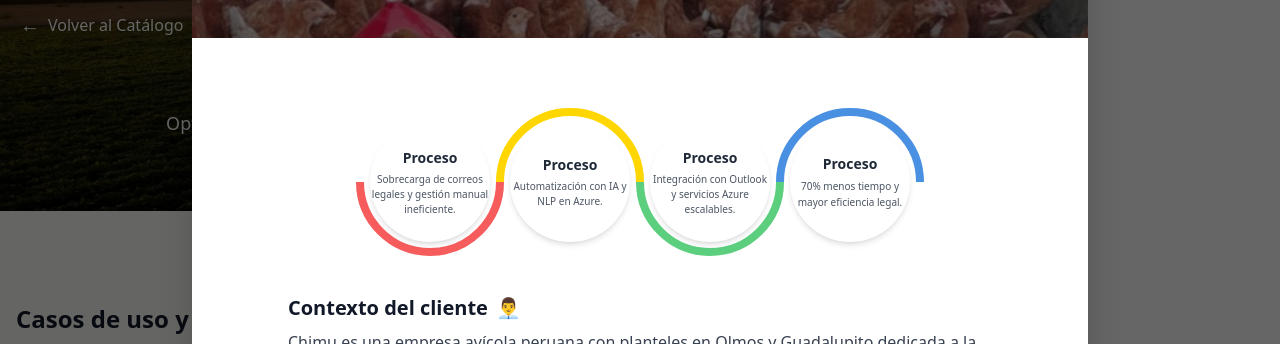
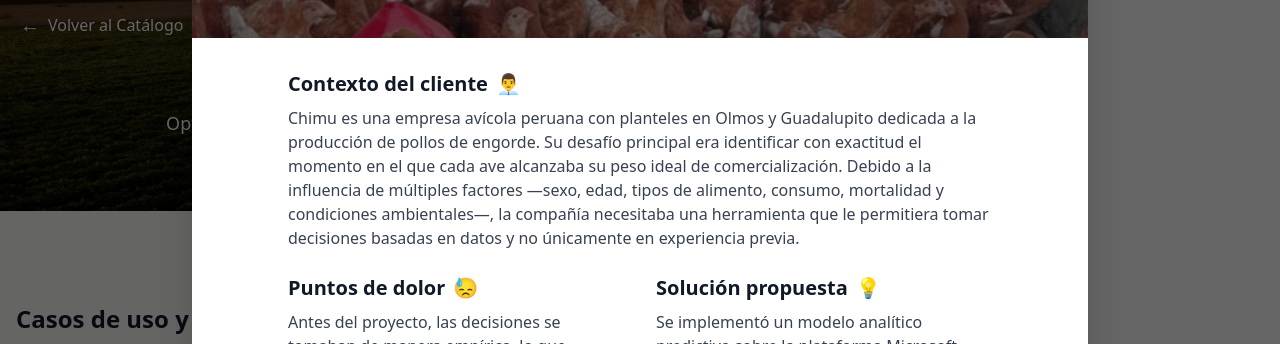
Before and after one commit to PiConsulting/catalogo_pi, a React (Vite) app: page /categoria/agro in a window 1280 px wide. Both pictures are taken after a click on the element 241 px from the left and 671 px from the top of the page. Shown: the part 222-566 px from the top of the page. Built offline with nearby package versions, Linux system fonts and the light colour scheme; the HTML template or start-up script is replaced by a standard one.

Commit message:
se agrego de forma dinamica la parte de proceso

```diff
--- a/src/components/CaseCard.jsx
+++ b/src/components/CaseCard.jsx
@@ -101,6 +101,7 @@ const CaseCard = ({caseItem, categorySlug, caseIndex}) => {
 
             {/* Secciones dinámicas */}
             <section className="max-w-3xl mx-auto px-8 pb-8">
+              {caseItem.process && caseItem.process.length === 4 && (
                 <div className="w-full flex flex-col justify-center items-center pb-8">
                   <div
                     className="flex justify-center items-end gap-8 mt-8 w-full"
@@ -117,7 +118,7 @@ const CaseCard = ({caseItem, categorySlug, caseIndex}) => {
                       >
                         <span className="font-bold text-gray-800 text-sm mb-1">Proceso</span>
                         <span className="text-gray-600 text-center" style={{fontSize: '10px'}}>
-                        Sobrecarga de correos legales y gestión manual ineficiente.
+                          {caseItem.process[0].description}
                         </span>
                       </div>
                       {/* Semicírculo inferior rojo */}
@@ -146,7 +147,7 @@ const CaseCard = ({caseItem, categorySlug, caseIndex}) => {
                       >
                         <span className="font-bold text-gray-800 text-sm mb-1">Proceso</span>
                         <span className="text-gray-600 text-center" style={{fontSize: '10px'}}>
-                        Automatización con IA y NLP en Azure.
+                          {caseItem.process[1].description}
                         </span>
                       </div>
                       {/* Semicírculo superior amarillo */}
@@ -175,7 +176,7 @@ const CaseCard = ({caseItem, categorySlug, caseIndex}) => {
                       >
                         <span className="font-bold text-gray-800 text-sm mb-1">Proceso</span>
                         <span className="text-gray-600 text-center" style={{fontSize: '10px'}}>
-                        Integración con Outlook y servicios Azure escalables.{' '}
+                          {caseItem.process[2].description}
                         </span>
                       </div>
                       {/* Semicírculo inferior verde */}
@@ -207,7 +208,7 @@ const CaseCard = ({caseItem, categorySlug, caseIndex}) => {
                           className="text-gray-600 text-xs text-center"
                           style={{fontSize: '10px'}}
                         >
-                        70% menos tiempo y mayor eficiencia legal.{' '}
+                          {caseItem.process[3].description}
                         </span>
                       </div>
                       {/* Semicírculo superior azul */}
@@ -227,7 +228,7 @@ const CaseCard = ({caseItem, categorySlug, caseIndex}) => {
                     </div>
                   </div>
                 </div>
-
+              )}
               {/* Contexto */}
               <div className="mb-6">
                 <h2 className="font-bold text-gray-900 text-xl mb-2 flex items-center">
--- a/src/data/catalog.json
+++ b/src/data/catalog.json
@@ -27,6 +27,20 @@
           "images": ["/img/Casoexito/alcaldiaBogota.png"],
           "descriptions": [
             "Automatizamos con IA la gestión del buzón jurídico del Banco Agrario, reduciendo en 70% los tiempos de procesamiento y mejorando cumplimiento y eficiencia legal."
+          ],
+          "process": [
+            {
+              "description": "Sobrecarga de correos legales y gestión manual ineficiente."
+            },
+            {
+              "description": "Automatización con IA y NLP en Azure."
+            },
+            {
+              "description": "Integración con Outlook y servicios Azure escalables."
+            },
+            {
+              "description": "70% menos tiempo y mayor eficiencia legal."
+            }
           ],
           "logos": [],
           "context": "El Banco Agrario de Colombia, entidad estatal con presencia en zonas rurales y foco en inclusión financiera, enfrentaba una alta carga operativa en su área jurídica, recibiendo cientos de correos diarios con notificaciones judiciales y regulatorias.",
```
Lines whose indentation alone changed are shown as unchanged.
